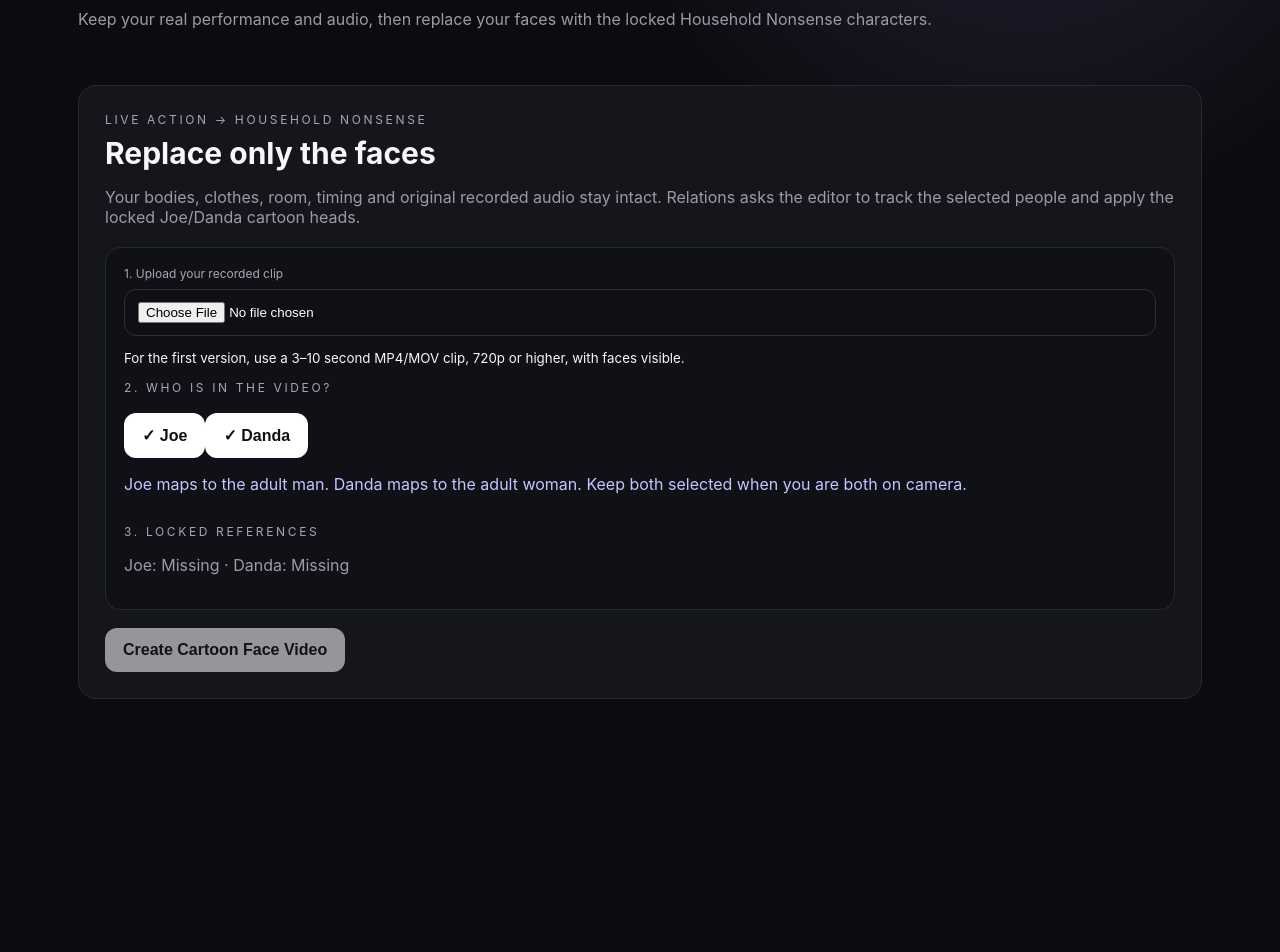
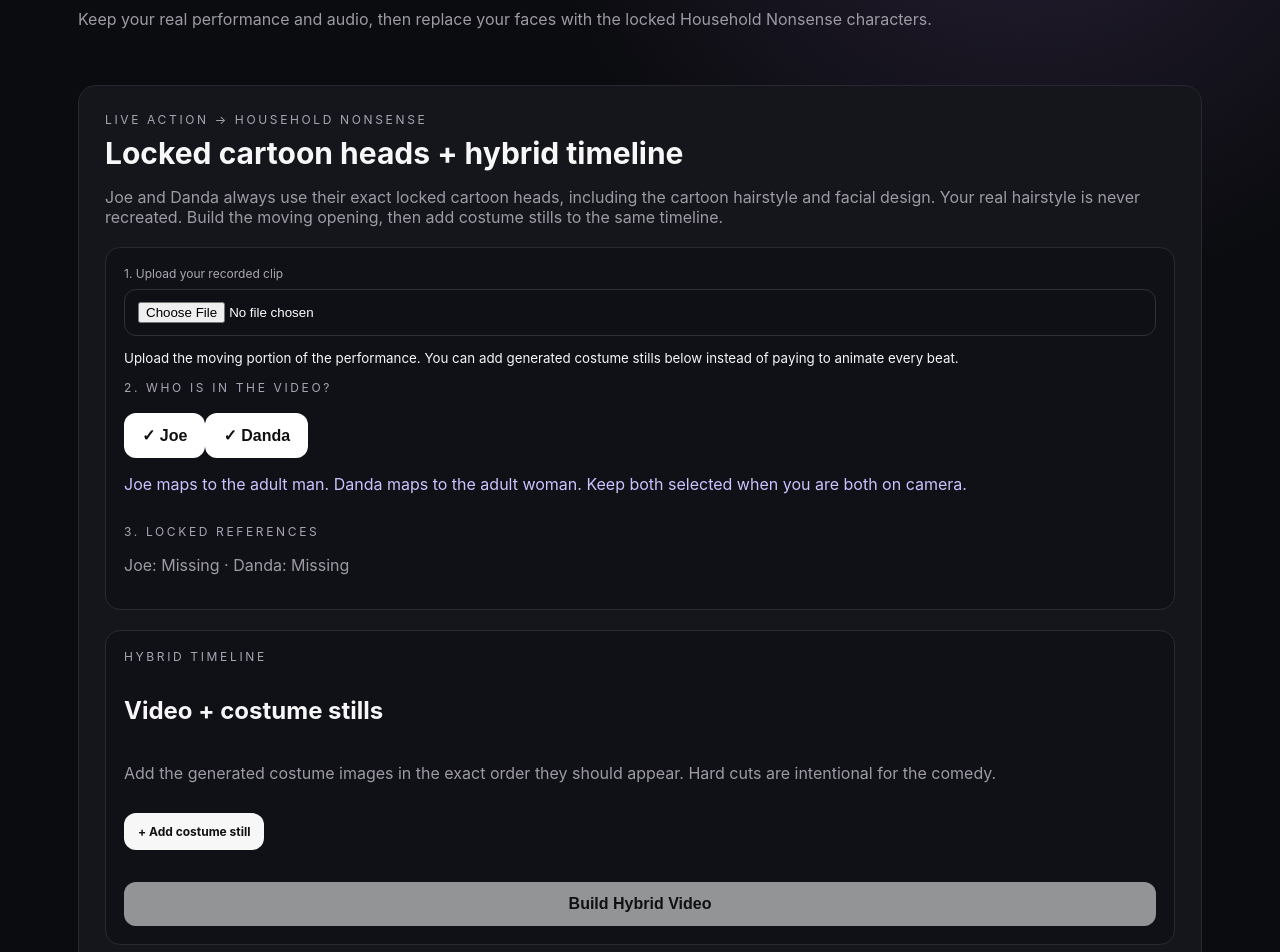
Before and after one commit to retroservices1121/relations, a Next.js app: page /recorded in a window 1280 px wide. Shown: the part 200-1152 px from the top of the page. Before the commit the page ends 955 px from the top, so only its background shows below. Built offline with nearby package versions, Linux system fonts and the light colour scheme.

Commit message:
Add hybrid video and costume still timeline

```diff
--- a/components/CartoonFaceWorkspace.tsx
+++ b/components/CartoonFaceWorkspace.tsx
@@ -4,6 +4,7 @@ import { useEffect, useMemo, useState } from "react";
 
 type CastKey = "joe" | "danda";
 type Status = "idle" | "uploading" | "ready" | "generating" | "done" | "error";
+type TimelineItem = { id: string; type: "video" | "image"; url: string; duration: number; label: string };
 
 const sleep = (ms: number) => new Promise((resolve) => setTimeout(resolve, ms));
 const refKey = (character: CastKey) => `relations:series:household-nonsense:character:${character}`;
@@ -15,6 +16,9 @@ export default function CartoonFaceWorkspace() {
   const [error, setError] = useState("");
   const [cast, setCast] = useState<CastKey[]>(["joe", "danda"]);
   const [references, setReferences] = useState<Record<CastKey, string>>({ joe: "", danda: "" });
+  const [timeline, setTimeline] = useState<TimelineItem[]>([]);
+  const [hybridUrl, setHybridUrl] = useState("");
+  const [hybridBusy, setHybridBusy] = useState(false);
 
   useEffect(() => {
     setReferences({
@@ -45,11 +49,28 @@ export default function CartoonFaceWorkspace() {
       const data = await response.json();
       if (!response.ok) throw new Error(data.error || "Upload failed.");
       setSourceUrl(data.url);
+      setTimeline((current) => current.length ? current : [{ id: crypto.randomUUID(), type: "video", url: data.url, duration: 4, label: "Opening video" }]);
       setStatus("ready");
     } catch (err) {
       setStatus("error");
       setError(err instanceof Error ? err.message : "Upload failed.");
     }
+  }
+
+  async function addStill(file?: File) {
+    if (!file) return;
+    setError("");
+    const form=new FormData();form.append("file",file);
+    try { const r=await fetch("/api/upload-reference",{method:"POST",body:form});const d=await r.json();if(!r.ok)throw Error(d.error||"Image upload failed.");
+      setTimeline(current=>[...current,{id:crypto.randomUUID(),type:"image",url:d.url,duration:1.5,label:`Costume still ${current.filter(x=>x.type==="image").length+1}`}]);
+    } catch(e){setError(e instanceof Error?e.message:"Image upload failed.");}
+  }
+  function updateDuration(id:string,value:number){setTimeline(current=>current.map(item=>item.id===id?{...item,duration:Math.max(.5,Math.min(60,value||.5))}:item));}
+  function removeItem(id:string){setTimeline(current=>current.filter(item=>item.id!==id));}
+  async function buildHybrid(){
+    if(!timeline.length)return;setHybridBusy(true);setError("");setHybridUrl("");
+    try{const r=await fetch("/api/render-hybrid",{method:"POST",headers:{"Content-Type":"application/json"},body:JSON.stringify({items:timeline})});const d=await r.json();if(!r.ok)throw Error(d.error||"Hybrid export failed.");setHybridUrl(d.url);}
+    catch(e){setError(e instanceof Error?e.message:"Hybrid export failed.");}finally{setHybridBusy(false);}
   }
 
   async function createCartoonVersion() {
@@ -91,15 +112,15 @@ export default function CartoonFaceWorkspace() {
   return (
     <section className="finalBuilder">
       <span className="eyebrow">LIVE ACTION → HOUSEHOLD NONSENSE</span>
-      <h2>Replace only the faces</h2>
-      <p>Your bodies, clothes, room, timing and original recorded audio stay intact. Relations asks the editor to track the selected people and apply the locked Joe/Danda cartoon heads.</p>
+      <h2>Locked cartoon heads + hybrid timeline</h2>
+      <p>Joe and Danda always use their exact locked cartoon heads, including the cartoon hairstyle and facial design. Your real hairstyle is never recreated. Build the moving opening, then add costume stills to the same timeline.</p>
 
       <div className="overlayEditor">
         <label>
           1. Upload your recorded clip
           <input type="file" accept="video/mp4,video/quicktime,.mp4,.mov" onChange={(event) => void uploadVideo(event.target.files?.[0])} disabled={status === "uploading" || status === "generating"} />
         </label>
-        <small>For the first version, use a 3–10 second MP4/MOV clip, 720p or higher, with faces visible.</small>
+        <small>Upload the moving portion of the performance. You can add generated costume stills below instead of paying to animate every beat.</small>
 
         <div>
           <span className="eyebrow">2. WHO IS IN THE VIDEO?</span>
@@ -127,6 +148,16 @@ export default function CartoonFaceWorkspace() {
         </div>
       )}
 
+      <div className="overlayEditor">
+        <span className="eyebrow">HYBRID TIMELINE</span>
+        <h3>Video + costume stills</h3>
+        <p>Add the generated costume images in the exact order they should appear. Hard cuts are intentional for the comedy.</p>
+        <label className="uploadButton">+ Add costume still<input type="file" accept="image/jpeg,image/png,image/webp" onChange={(e)=>{void addStill(e.target.files?.[0]);e.currentTarget.value="";}} /></label>
+        {timeline.map((item,index)=><div key={item.id} className="sceneActions"><strong>{index+1}. {item.label}</strong><span>{item.type==="video"?"Video":"Still"}</span><label>Seconds <input style={{width:72}} type="number" min=".5" max="60" step=".5" value={item.duration} onChange={e=>updateDuration(item.id,Number(e.target.value))}/></label><button type="button" onClick={()=>removeItem(item.id)}>Remove</button></div>)}
+        <button type="button" disabled={!timeline.length||hybridBusy} onClick={()=>void buildHybrid()}>{hybridBusy?"Building hybrid video…":"Build Hybrid Video"}</button>
+        {hybridUrl&&<div className="finalResult"><h3>Hybrid video</h3><video className="finalVideo" src={hybridUrl} controls playsInline/><a className="downloadLink" href={hybridUrl} target="_blank" rel="noreferrer">Open finished hybrid video</a></div>}
+      </div>
+
       <button type="button" onClick={() => void createCartoonVersion()} disabled={!sourceUrl || status === "uploading" || status === "generating"}>
         {status === "generating" ? "Tracking faces and creating cartoon version…" : "Create Cartoon Face Video"}
       </button>
```
